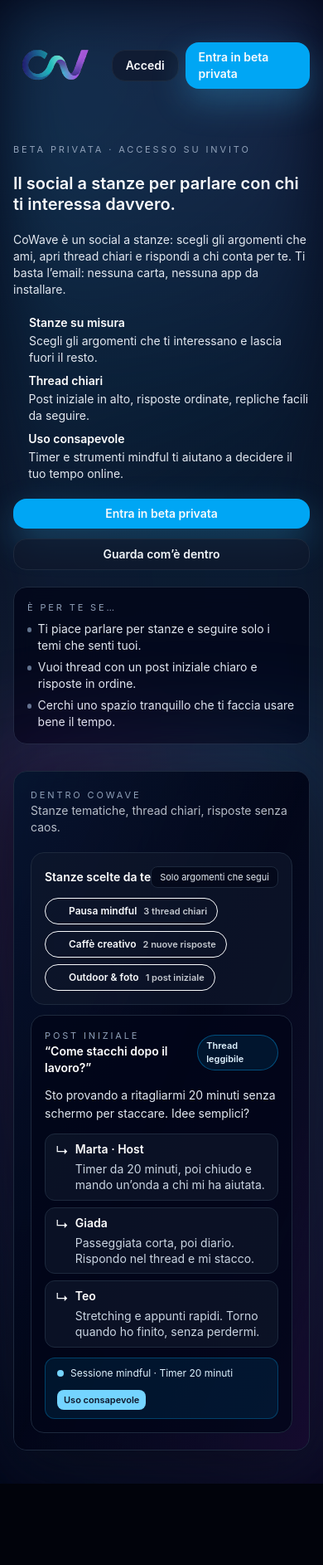
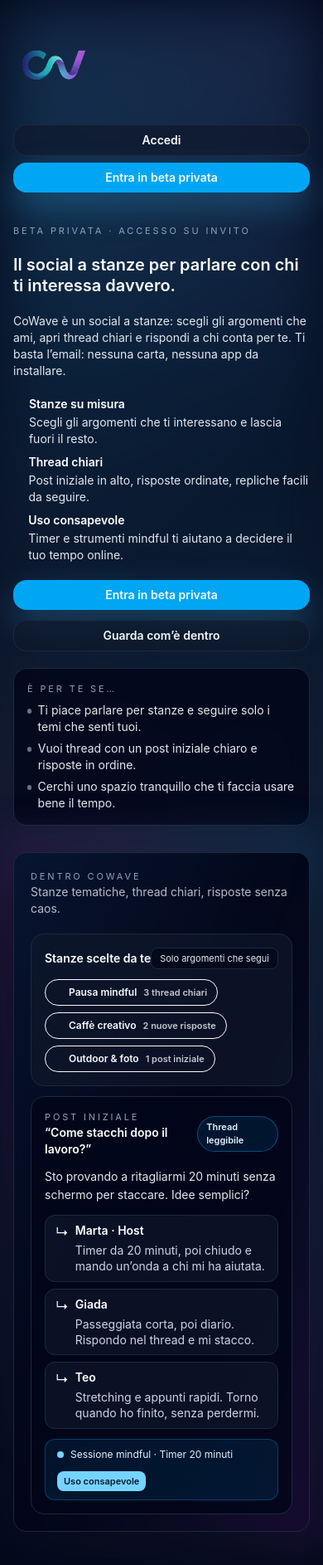
Before and after one commit to gittertothemoon/cowave, a React (Vite) app: page / in a window 390 px wide. Shown: the whole page at 83% size. Before the commit the page ends 1788 px from the top, so only its background shows below. Built offline with nearby package versions, Linux system fonts and the light colour scheme.

Commit message:
responsiveness

```diff
--- a/src/pages/LandingPage.jsx
+++ b/src/pages/LandingPage.jsx
@@ -62,7 +62,7 @@ function AppPreview() {
   return (
     <div className="relative w-full max-w-[640px] mx-auto">
       <div
-        className="absolute -inset-10 bg-gradient-to-tr from-accent/25 via-fuchsia-500/20 to-sky-500/25 blur-3xl opacity-60"
+        className="absolute -inset-6 sm:-inset-10 bg-gradient-to-tr from-accent/25 via-fuchsia-500/20 to-sky-500/25 blur-[26px] opacity-60"
         aria-hidden="true"
       />
       <div
@@ -241,15 +241,15 @@ export default function LandingPage() {
       />
 
       <div className="relative z-10">
-        <header className="max-w-6xl mx-auto px-4 sm:px-6 py-6 flex items-center justify-between gap-4">
+        <header className="max-w-6xl mx-auto px-4 sm:px-6 py-6 flex flex-wrap sm:flex-nowrap items-center justify-between gap-4">
           <Link to="/" className="flex items-center gap-3 text-slate-200" aria-label="CoWave">
-            <CoWaveLogo size={96} variant="full" />
+            <CoWaveLogo size={96} variant="full" className="origin-left scale-90 sm:scale-100" />
           </Link>
-          <div className="flex items-center gap-2 text-sm">
-            <Link to="/auth/login" className={buttonSecondaryClass}>
+          <div className="flex items-center gap-2 text-sm w-full sm:w-auto justify-end flex-wrap">
+            <Link to="/auth/login" className={`${buttonSecondaryClass} w-full sm:w-auto`}>
               Accedi
             </Link>
-            <Link to="/auth/register" className={buttonPrimaryClass}>
+            <Link to="/auth/register" className={`${buttonPrimaryClass} w-full sm:w-auto`}>
               Entra in beta privata
             </Link>
           </div>
```
